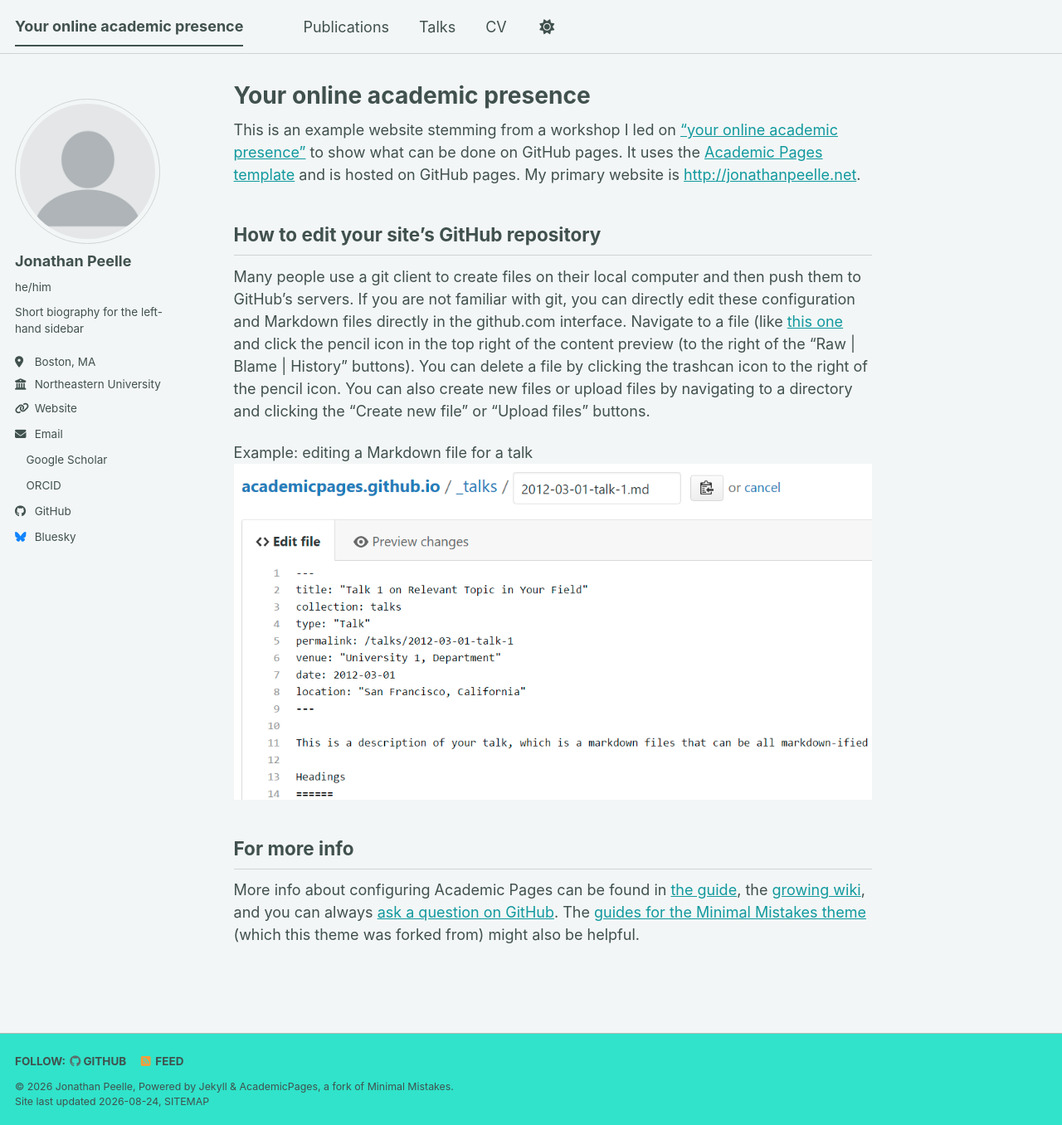
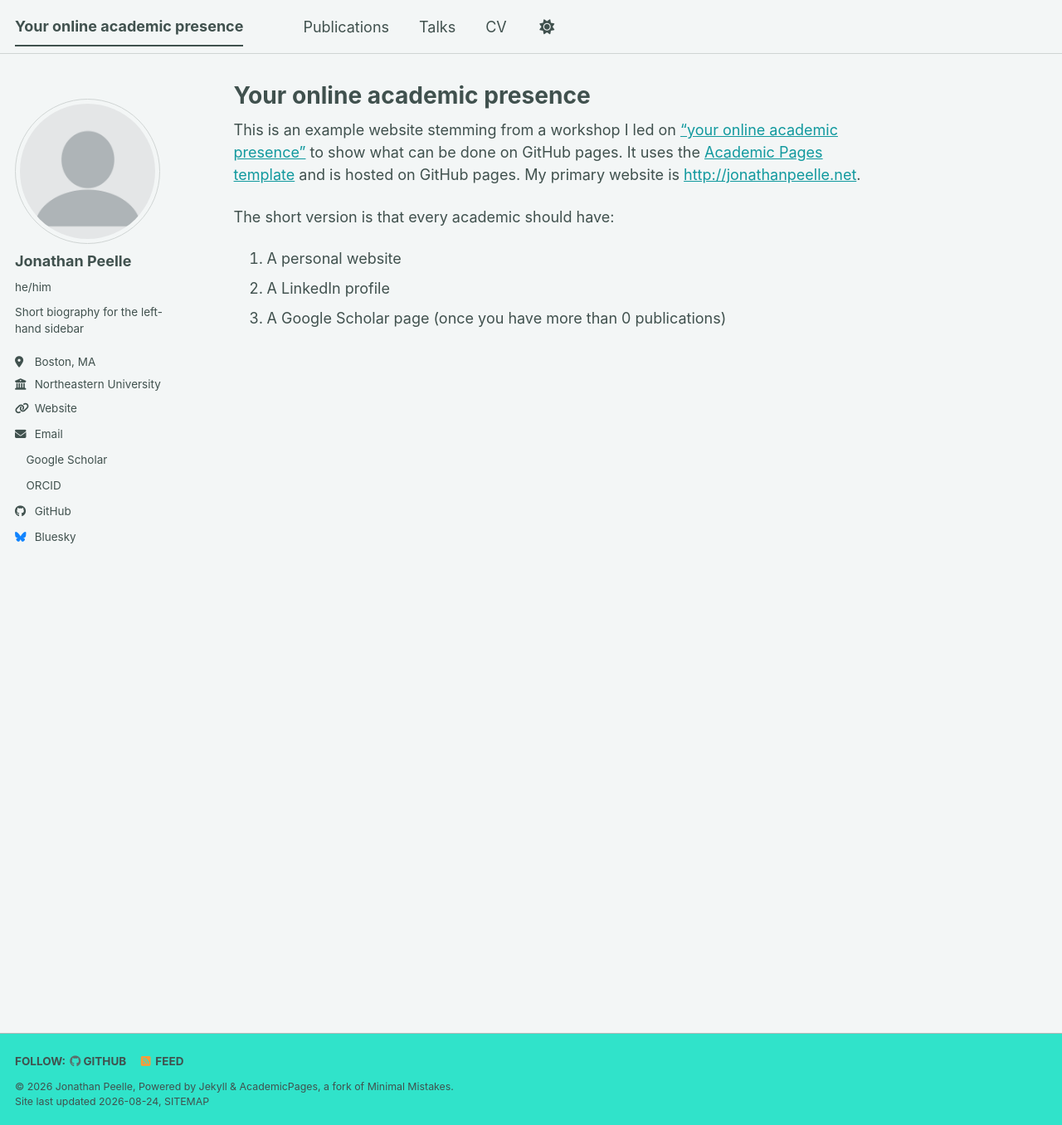
Before and after one commit to jpeelle/jpeelle.github.io, a Jekyll site: the page built from _pages/about.md, in a window 1280 px wide and 1356 px high. Shown: the whole window at 83% size. Built offline with Jekyll 4.4.1, drawn with Linux system fonts in a browser that asks for light colours; a style sheet for code colours, icons or effects is not loaded.

Commit message:
Finished front page

```diff
--- a/_pages/about.md
+++ b/_pages/about.md
@@ -9,17 +9,8 @@ redirect_from:
 
 This is an example website stemming from a workshop I led on ["your online academic presence"](https://jpeelle.github.io/online-academic-presence/docs/online-academic-presence.html#/title-slide) to show what can be done on GitHub pages. It uses the [Academic Pages template](https://github.com/academicpages/academicpages.github.io) and is hosted on GitHub pages. My primary website is <http://jonathanpeelle.net>.
 
+The short version is that every academic should have:
 
-
-
-
-How to edit your site's GitHub repository
-------
-Many people use a git client to create files on their local computer and then push them to GitHub's servers. If you are not familiar with git, you can directly edit these configuration and Markdown files directly in the github.com interface. Navigate to a file (like [this one](https://github.com/academicpages/academicpages.github.io/blob/master/_talks/2012-03-01-talk-1.md) and click the pencil icon in the top right of the content preview (to the right of the "Raw | Blame | History" buttons). You can delete a file by clicking the trashcan icon to the right of the pencil icon. You can also create new files or upload files by navigating to a directory and clicking the "Create new file" or "Upload files" buttons.
-
-Example: editing a Markdown file for a talk
-![Editing a Markdown file for a talk](/images/editing-talk.png)
-
-For more info
-------
-More info about configuring Academic Pages can be found in [the guide](https://academicpages.github.io/markdown/), the [growing wiki](https://github.com/academicpages/academicpages.github.io/wiki), and you can always [ask a question on GitHub](https://github.com/academicpages/academicpages.github.io/discussions). The [guides for the Minimal Mistakes theme](https://mmistakes.github.io/minimal-mistakes/docs/configuration/) (which this theme was forked from) might also be helpful.
+1. A personal website
+2. A LinkedIn profile
+3. A Google Scholar page (once you have more than 0 publications)
```
